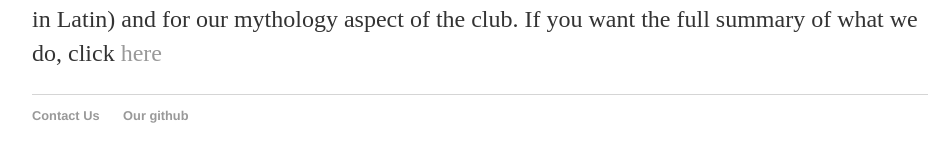
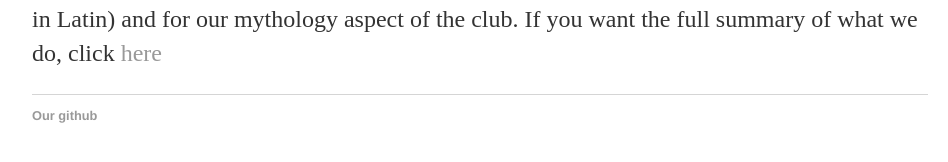
Before and after one commit to stuyCLC/stuyCLC.github.io, a Jekyll site: the page built from index.html, in a window 1280 px wide. Shown: the part 228-390 px from the top of the page, without its empty margins (160-1108 px from the left). Built offline with Jekyll 4.4.1, drawn with Linux system fonts in a browser that asks for light colours.

Commit message:
Update default.html

```diff
--- a/_layouts/default.html
+++ b/_layouts/default.html
@@ -21,7 +21,6 @@
 			</div><!-- /.container -->
 			<footer>
 	    		<ul>
-	        		<li><a href="mailto:stuyclc@gmail.com">Contact Us</a></li>
 	        		<li><a href="https://github.com/stuyCLC">Our github</a></li>
 				</ul>
 			</footer>
```
